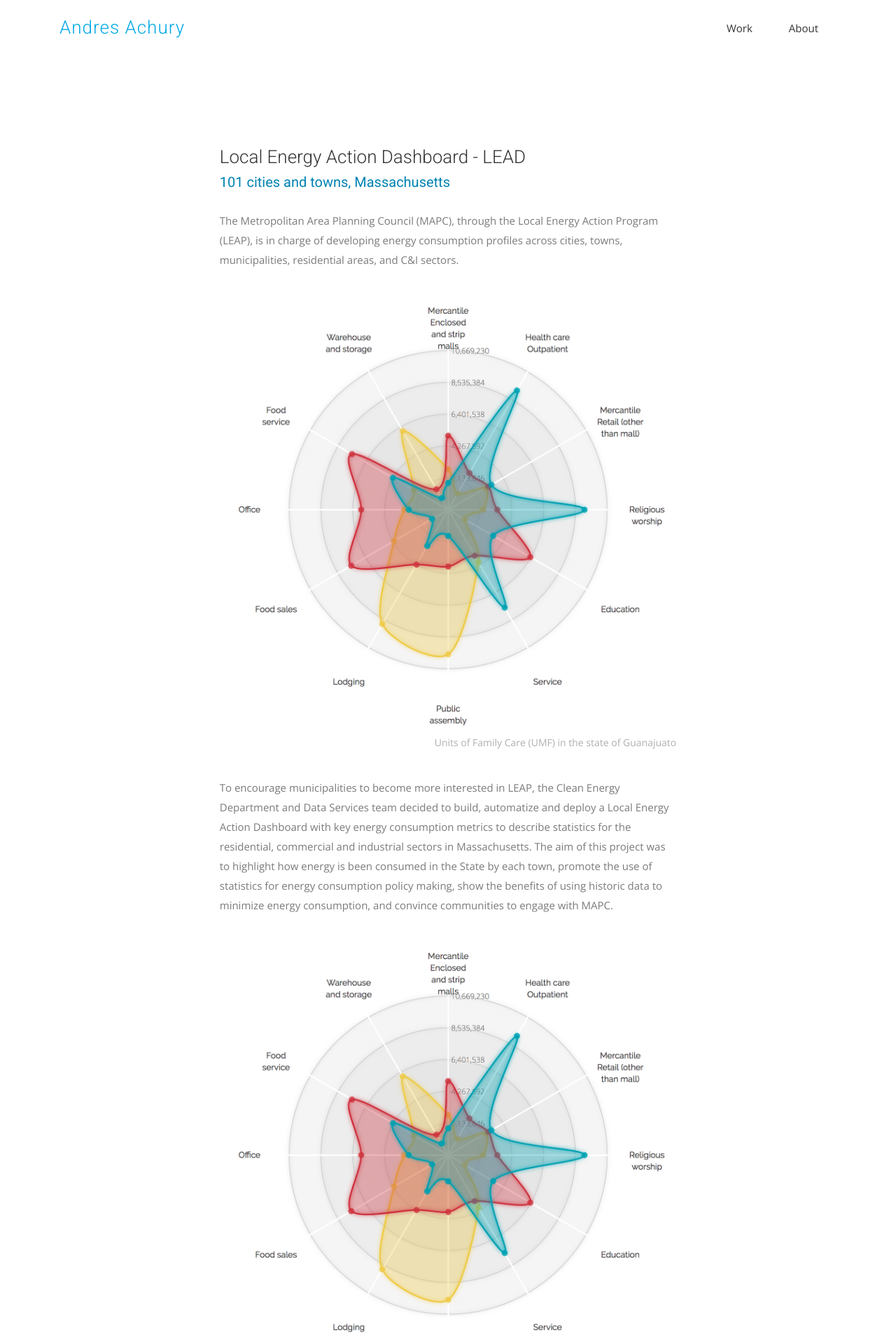
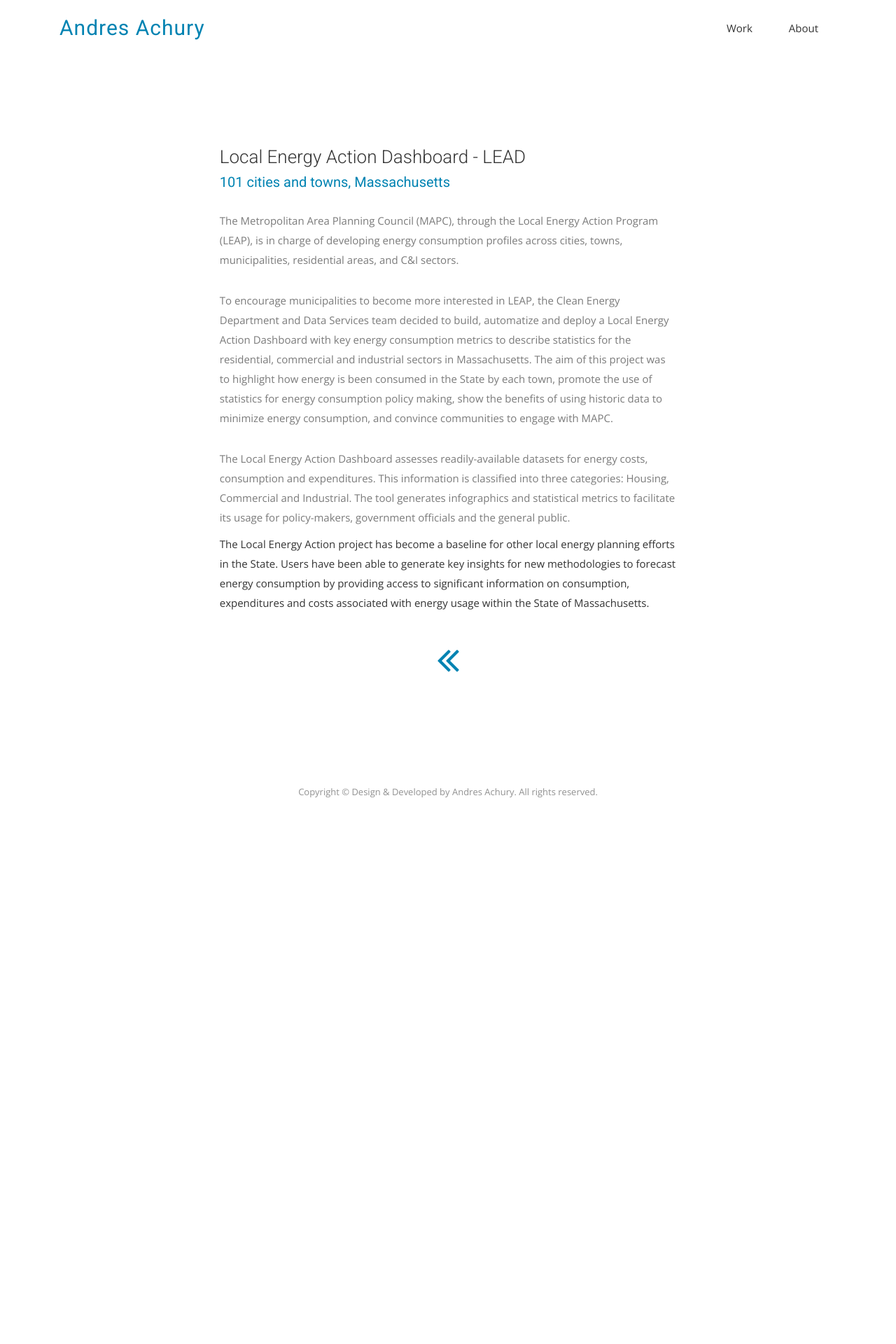
Before and after one commit to axtury/achuryweb, a Jekyll site: the page built from mapc.html, in a window 1280 px wide. Shown: the top 1920 px of the page at 70% size. Built offline with Jekyll 4.4.1, drawn with Linux system fonts in a browser that asks for light colours; nearby versions of some CDN libraries; some web fonts are replaced; after the commit the page ends 1209 px from its top, so only the background shows below that; some of the changed text lies outside the part shown.

Commit message:
color interactive text, favicon and size title

```diff
--- a/_includes/header.html
+++ b/_includes/header.html
@@ -14,7 +14,7 @@
             <span class="icon-bar"></span>
             <span class="icon-bar"></span>
             </button>
-            <a class="navbar-brand" href="{{ site.baseurl }}/"> <h3>Andres Achury</h3> </a>
+            <a class="navbar-brand" href="{{ site.baseurl }}/"> <h2>Andres Achury</h2> </a>
           </div>
             <!-- Collect the nav links, forms, and other content for toggling -->
             <div class="collapse navbar-collapse" id="bs-example-navbar-collapse-1">
--- a/css/airspace.css
+++ b/css/airspace.css
@@ -73,7 +73,7 @@ header .navbar {
   border: 0px;
 }
 header .navbar-brand {
-  padding-top: 5px;
+  padding-top: 3px;
 }
 header .navbar-default {
   background: none;
--- a/css/custom.css
+++ b/css/custom.css
@@ -9,7 +9,7 @@
 	width: 0;
 	margin: 0 auto;
 
-	border-bottom: 1px solid #00a9e6;
+	border-bottom: 1px solid #0183b2;
 
 	transition: width .2s;
 }
@@ -23,7 +23,7 @@ header .navbar-default .navbar-nav li a {
 
 
 header .navbar-default .navbar-nav li a:hover {
-	color: #00a9e6;
+	color: #0183b2;
 
 	transition: color .2s;
 }
@@ -35,7 +35,7 @@ header .navbar-default .navbar-nav li a:hover {
 }
 
 .navbar-default .navbar-brand  {
-	color: #00a9e6;
+	color: #0183b2;
 	font-weight: 500;
 	letter-spacing: 1px;
 	margin-top:-20px;
@@ -73,7 +73,7 @@ header .navbar-default .navbar-nav li a:hover {
 	width: 0;
 	margin: 0 auto;
 
-	border-bottom: 1px solid #00a9e6;
+	border-bottom: 1px solid #0183b2;
 
 	transition: width .2s;
 }
@@ -92,7 +92,7 @@ header .navbar-default .navbar-nav li a:hover {
 
 
 .blue_line li a:hover {
-	color: #00a9e6;
+	color: #0183b2;
 
 	transition: color .2s;
 }
@@ -114,7 +114,7 @@ header .navbar-default .navbar-nav li a:hover {
 	transition: color .2s;
 }
 a {
-color: #00a9e6;
+color: #0183b2;
 }
 #portfolio-work{
 	margin-top: 30px;
@@ -126,12 +126,6 @@ figcaption{
 	margin-bottom: 20px;
 }
 .localization h4{
-	color: #00a9e6;
-	font-size: 20px;
-  	font-weight: 400;
-}
-.localization_2 h4{
 	color: #0183b2;
 	font-size: 20px;
   	font-weight: 400;
-}
--- a/mapc.html
+++ b/mapc.html
@@ -13,30 +13,30 @@ permalink: /mapc
           <div class="section-title">
             <h3>Local Energy Action Dashboard - LEAD</h3>
           </div>
-          <div class="localization_2">
+          <div class="localization">
             <h4>101 cities and towns, Massachusetts</h4>
           </div>
           <p>The Metropolitan Area Planning Council (MAPC), through the Local Energy Action Program (LEAP), is in charge of developing energy consumption profiles across cities, towns, municipalities, residential areas, and C&I sectors.</p>
-        <div class="block">
+       <!--  <div class="block">
           <img src="{{ site.baseurl }}/img/clients/mapc/leap.png" alt="">
             <figcaption>Units of Family Care (UMF) in the state of Guanajuato</figcaption>
-        </div>
+        </div> -->
           <p>To encourage municipalities to become more interested in LEAP, the Clean Energy Department and Data Services team decided to build, automatize and deploy a Local Energy Action Dashboard with key energy consumption metrics to describe statistics for the residential, commercial and industrial sectors in Massachusetts. The aim of this project was to highlight how energy is been consumed in the State by each town, promote the use of statistics for energy consumption policy making, show the benefits of using historic data to minimize energy consumption, and convince communities to engage with MAPC. </p>
-        <div class="block">
+      <!--   <div class="block">
           <img src="{{ site.baseurl }}/img/clients/mapc/leap.png" alt="">
             <figcaption>Proposed methodology</figcaption>
-        </div>
+        </div>  -->
           <p>The Local Energy Action Dashboard assesses readily-available datasets for energy costs, consumption and expenditures. This information is classified into three categories: Housing, Commercial and Industrial. The tool generates infographics and statistical metrics to facilitate its usage for policy-makers, government officials and the general public. </p>
         </div>
-        <div class="block">
+<!--         <div class="block">
           <img src="{{ site.baseurl }}/img/clients/mapc/leap.png" alt="">
             <figcaption>Distance to healthcare infraestructure</figcaption>
-        </div>
+        </div> -->
         <p>The Local Energy Action project has become a baseline for other local energy planning efforts in the State. Users have been able to generate key insights for new methodologies to forecast energy consumption by providing access to significant information on consumption, expenditures and costs associated with energy usage within the State of Massachusetts.</p>
-        <div class="block">
+       <!--  <div class="block">
           <img src="{{ site.baseurl }}/img/clients/mapc/leap.png" alt="">
             <figcaption>Inequality analysis</figcaption>
-        </div>
+        </div>  -->
       </div><!-- .col-md-7 close -->
       <div class="social-icons">
              <li>
```
Also changed, not shown: favicon.ico, 11 other files.
